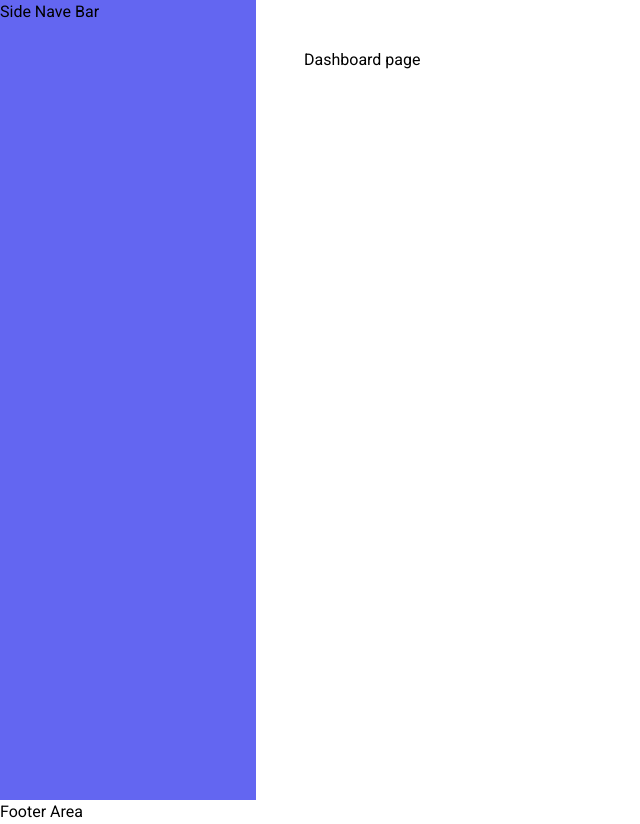
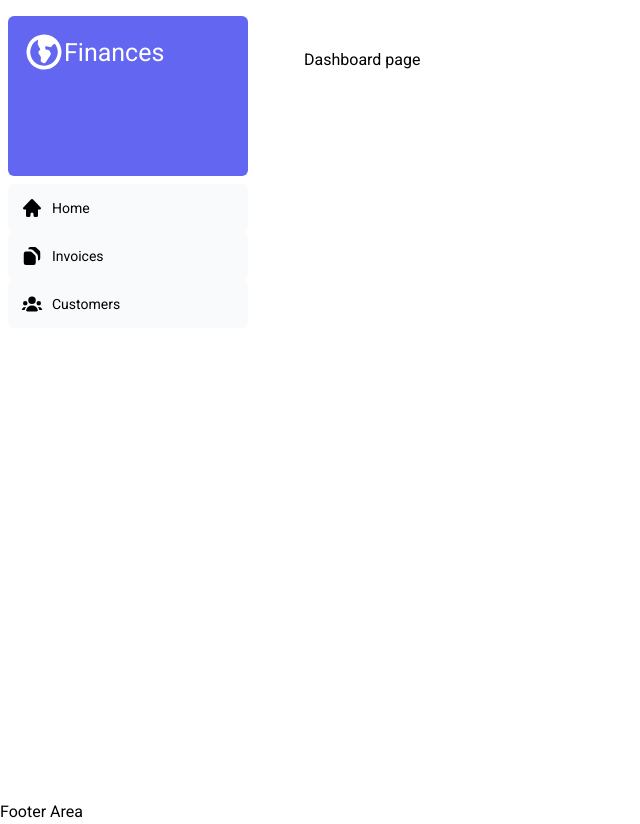
Before and after one commit to ejosborn/nextjsdashboard, a Next.js app: page /dashboard in a window 1280 px wide. Shown: the whole page, without its empty margins (0-640 px from the left). Built offline with nearby package versions, Linux system fonts and the light colour scheme.

Commit message:
building side nav bar and nav-links. Changed name to "Finances"

```diff
--- a/app/dashboard/layout.tsx
+++ b/app/dashboard/layout.tsx
@@ -1,5 +1,6 @@
 //dashboard layout
 import React from 'react';
+import Sidenavbar from '../ui/dashboard/sidenavbar';
 
 const layout = ({
 	children
@@ -8,8 +9,8 @@ const layout = ({
 }) => {
 	return (
 		<div className='h-screen flex flex-col md:flex-row md: overflow-hidden'>
-			<div className='w-full flex-none md:w-64 bg-indigo-500'>
-				Side Nave Bar
+			<div className='w-full flex-none md:w-64'>
+				<Sidenavbar />
 			</div>
 			<div className='flex-grow p-6 md:overflow-y-auto md:p-12'>
 				{children}
--- /dev/null
+++ b/app/ui/dashboard/nav-links.tsx
@@ -0,0 +1,47 @@
+import {
+	DocumentDuplicateIcon,
+	DocumentIcon,
+	HomeIcon,
+	UserGroupIcon
+} from '@heroicons/react/16/solid';
+import Link from 'next/link';
+import React from 'react';
+
+const links = [
+	{
+		name: 'Home',
+		href: '/dashboard',
+		icon: HomeIcon
+	},
+	{
+		name: 'Invoices',
+		href: '/dashboard/invoices',
+		icon: DocumentDuplicateIcon
+	},
+	{
+		name: 'Customers',
+		href: '/dashboard/customers',
+		icon: UserGroupIcon
+	}
+];
+const NavLinks = () => {
+	return (
+		<>
+			{links.map((link) => {
+				const LinkIcon = link.icon;
+				return (
+					<Link
+						href={link.href}
+						key={link.name}
+						className={`flex h-[48px] grow items-center justify-center gap-2 rounded-md bg-gray-50 p-3 text-sm font-medium hover:bg-sky-100 hover:text-blue-600 md:flex-none md:justify-start md:p-2 md:px-3`}
+					>
+						<LinkIcon className='w-6' />
+						<p className='hidden md:block'>{link.name}</p>
+					</Link>
+				);
+			})}
+		</>
+	);
+};
+
+export default NavLinks;
--- /dev/null
+++ b/app/ui/dashboard/sidenavbar.tsx
@@ -0,0 +1,26 @@
+import Link from 'next/link';
+import React from 'react';
+import Logo from '../logo';
+import NavLinks from './nav-links';
+
+const Sidenavbar = () => {
+	return (
+		<div className='flex h-full flex-col px-3 py-4 md:px-2'>
+			<Link
+				href='/'
+				className='mb-2 flex h-30 items- justify-start rounded-md bg-indigo-500 p-4 md:h-40'
+			>
+				<div className='w-32 h-15 text-white md:w-80'>
+					<Logo />
+				</div>
+			</Link>
+
+			{/* nav links */}
+			<div>
+				<NavLinks />
+			</div>
+		</div>
+	);
+};
+
+export default Sidenavbar;
--- a/app/ui/logo.tsx
+++ b/app/ui/logo.tsx
@@ -4,8 +4,8 @@ import React from 'react';
 export const Logo = () => {
 	return (
 		<div className='flex flex-row items-center leading-none text-white'>
-			<GlobeAmericasIcon className='h-12 w-12 rotate-[15deg]' />
-			<p className='text-[44px]'>Financial Dashboard</p>
+			<GlobeAmericasIcon className='h-10 w-10 rotate-[15deg]' />
+			<p className='text-[25px]'>Finances</p>
 		</div>
 	);
 };
```
